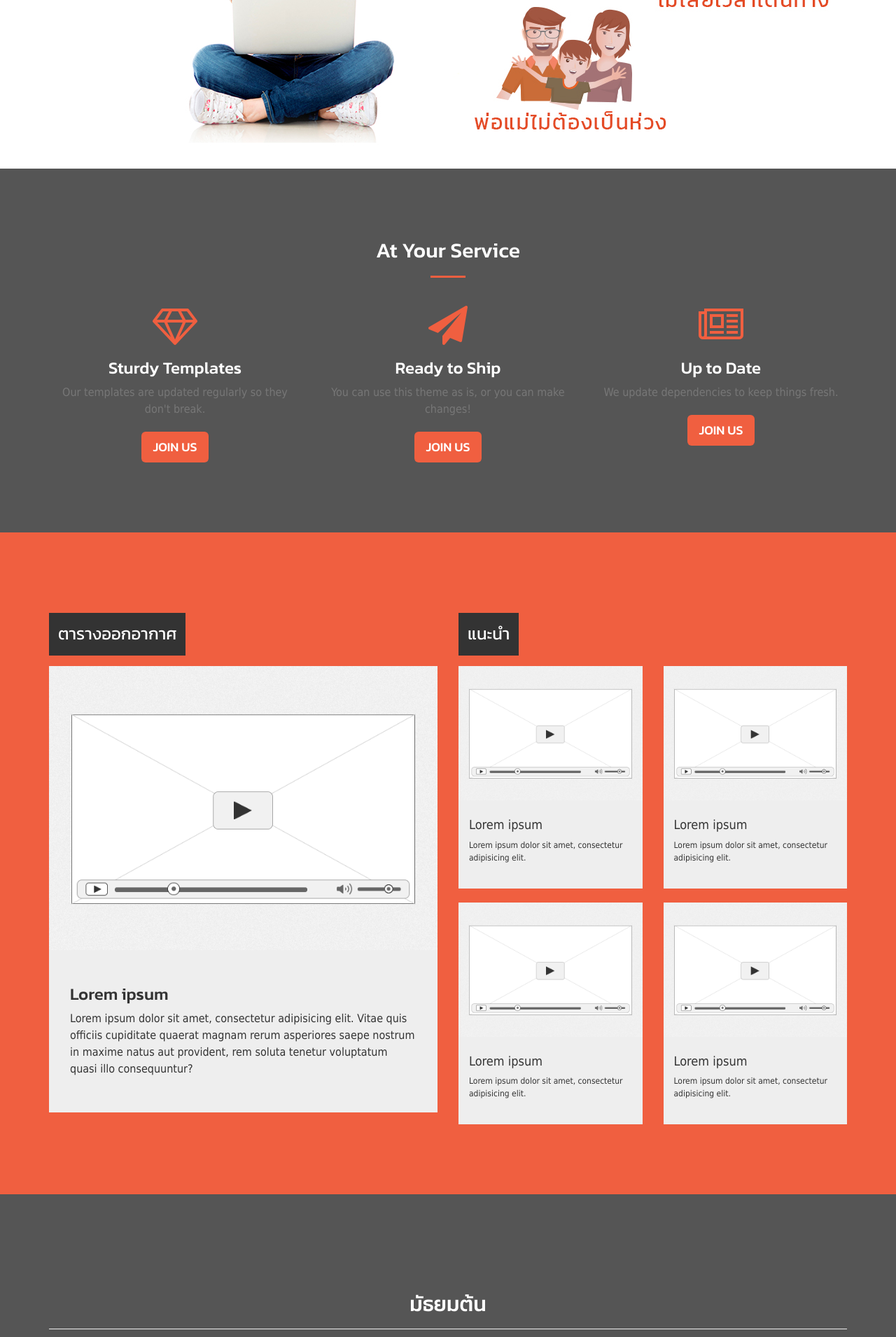
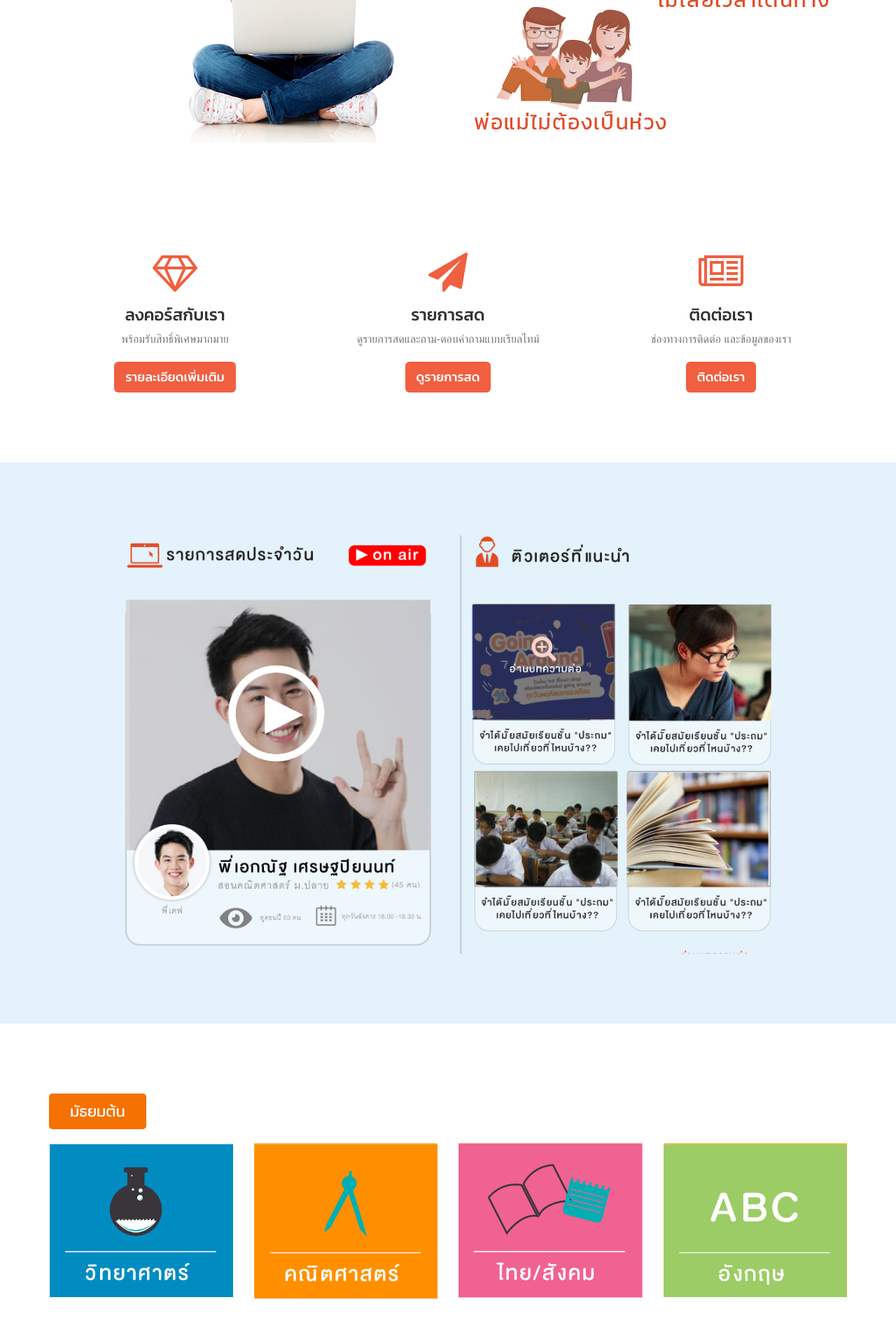
Before and after one commit to winwanwon/OWLJAI, a PHP site: page / in a window 1280 px wide. Shown: the part 359-2270 px from the top of the page at 70% size. Run offline with PHP 8.4, Linux system fonts and the light colour scheme.

Commit message:
no message

```diff
--- a/css/creative.css
+++ b/css/creative.css
@@ -58,7 +58,7 @@ p {
 }
 
 .bg-primary {
-    background-color: #f05f40;
+    background-color: #e5f1fd;
 }
 
 .bg-orange {
@@ -190,9 +190,9 @@ header {
     width: 100%;
     min-height: auto;
     text-align: center;
-    color: #fff;
+    color: #333;
     /* background-image: url(../img/header.jpg); */
-    background: #555;
+    background: #fff;
     background-position: center;
     -webkit-background-size: cover;
     -moz-background-size: cover;
--- a/index.php
+++ b/index.php
@@ -111,37 +111,29 @@
   <section id="services">
     <div class="container">
       <div class="row">
-        <div class="col-lg-12 text-center">
-          <h2 class="section-heading">At Your Service</h2>
-          <hr class="primary">
-        </div>
-      </div>
-    </div>
-    <div class="container">
-      <div class="row">
-        <div class="col-md-4 text-center">
+        <div class="col-sm-4 text-center">
           <div class="service-box">
             <i class="fa fa-4x fa-diamond wow bounceIn text-primary"></i>
-            <h3>Sturdy Templates</h3>
-            <p class="text-muted">Our templates are updated regularly so they don't break.</p>
+            <h3>ลงคอร์สกับเรา</h3>
+            <p class="text-muted">พร้อมรับสิทธิ์พิเศษมากมาย</p>
             <br>
-            <div class="btn btn-primary btn-lg">join us</div>
+            <div class="btn btn-primary btn-lg">รายละเอียดเพิ่มเติม</div>
           </div>
         </div>
-        <div class="col-md-4 text-center">
+        <div class="col-sm-4 text-center">
           <div class="service-box">
             <i class="fa fa-4x fa-paper-plane wow bounceIn text-primary" data-wow-delay=".1s"></i>
-            <h3>Ready to Ship</h3>
-            <p class="text-muted">You can use this theme as is, or you can make changes!</p><br>
-            <div class="btn btn-primary btn-lg">join us</div>
+            <h3>รายการสด</h3>
+            <p class="text-muted">ดูรายการสดและถาม-ตอบคำถามแบบเรียลไทม์</p><br>
+            <div class="btn btn-primary btn-lg">ดูรายการสด</div>
           </div>
         </div>
-        <div class="col-md-4 text-center">
+        <div class="col-sm-4 text-center">
           <div class="service-box">
             <i class="fa fa-4x fa-newspaper-o wow bounceIn text-primary" data-wow-delay=".2s"></i>
-            <h3>Up to Date</h3>
-            <p class="text-muted">We update dependencies to keep things fresh.</p><br>
-            <div class="btn btn-primary btn-lg">join us</div>
+            <h3>ติดต่อเรา</h3>
+            <p class="text-muted">ช่องทางการติดต่อ และข้อมูลของเรา</p><br>
+            <div class="btn btn-primary btn-lg">ติดต่อเรา</div>
           </div>
         </div>
       </div>
@@ -152,142 +144,74 @@
   <section class="bg-primary" id="livestream">
     <div class="container">
       <div class="row">
-        <div class="col-md-6 text-left">
-          <div class="live-title">ตารางออกอากาศ</div>
+        <div class="col-sm-5 col-md-offset-1 text-left">
+          <a href="livestream.php"><img src="img/home/004.jpg" class="img-responsive"></a>
         </div>
-        <div class="col-md-6 text-left">
-          <div class="live-title">แนะนำ</div>
+        <div class="col-sm-5 text-left">
+          <a href="tutor-profile.php"><img src="img/home/005.jpg" class="img-responsive"></a>
         </div>
       </div>
-      <div class="row">
-        <div class="col-md-6 text-center">
-          <img src="img/video_frame.png" class="img-responsive" alt="">
-          <div class="text-left vid-description">
-            <h3>Lorem ipsum</h3>
-            <p>Lorem ipsum dolor sit amet, consectetur adipisicing elit. Vitae quis officiis cupiditate quaerat magnam rerum asperiores saepe nostrum in maxime natus aut provident, rem soluta tenetur voluptatum quasi illo consequuntur?</p>
-          </div>
-        </div>
-        <div class="col-md-6 text-center">
+
+    </div>
+  </section>
+
+    <section id="video_list_prehigh">
+      <div class="container">
           <div class="row">
-            <div class="col-md-6">
-              <img src="img/video_frame.png" class="img-responsive" alt="">
-              <div class="text-left vid-description vid-description-small">
-                <h4>Lorem ipsum</h4>
-                <p>Lorem ipsum dolor sit amet, consectetur adipisicing elit.</p>
-              </div>
-            </div>
-            <div class="col-md-6">
-              <img src="img/video_frame.png" class="img-responsive" alt="">
-              <div class="text-left vid-description vid-description-small">
-                <h4>Lorem ipsum</h4>
-                <p>Lorem ipsum dolor sit amet, consectetur adipisicing elit.</p>
-              </div>
+            <div class="col-md-12 text-left">
+              <div style="background: #f57102; border-radius: 5px; display:inline-block; font-size: 22px; padding: 10px 30px; color:#FFF;">มัธยมต้น</div>
             </div>
           </div>
           <br>
-          <div class="row">
-            <div class="col-md-6">
-              <img src="img/video_frame.png" class="img-responsive" alt="">
-              <div class="text-left vid-description vid-description-small">
-                <h4>Lorem ipsum</h4>
-                <p>Lorem ipsum dolor sit amet, consectetur adipisicing elit.</p>
-              </div>
-            </div>
-            <div class="col-md-6">
-              <img src="img/video_frame.png" class="img-responsive" alt="">
-              <div class="text-left vid-description vid-description-small">
-                <h4>Lorem ipsum</h4>
-                <p>Lorem ipsum dolor sit amet, consectetur adipisicing elit.</p>
-              </div>
-            </div>
+        <div class="row">
+          <div class="col-sm-3 text-center">
+            <a href="#"><img src="img/home/007.png" class="img-responsive"></a>
+          </div>
+          <div class="col-sm-3 text-center">
+            <a href="#"><img src="img/home/008.png" class="img-responsive"></a>
+          </div>
+          <div class="col-sm-3 text-center">
+            <a href="#"><img src="img/home/009.png" class="img-responsive"></a>
+          </div>
+          <div class="col-sm-3 text-center">
+            <a href="#"><img src="img/home/010.png" class="img-responsive"></a>
           </div>
         </div>
       </div>
     </section>
 
-    <section id="video_list_prehigh">
+    <section id="video_list_high" style="background: #faf4b6;">
       <div class="container">
-        <div class="page-header">
-          <h2>มัธยมต้น</h2>
-        </div>
         <div class="row">
-          <div class="col-md-3 text-center">
-            <div class="service-box subject-box">
-              <h3>Sturdy Templates</h3>
-              <p class="text-muted">Our templates are updated regularly so they don't break.</p>
-            </div>
-          </div>
-          <div class="col-md-3 text-center">
-            <div class="service-box subject-box">
-              <h3>Sturdy Templates</h3>
-              <p class="text-muted">Our templates are updated regularly so they don't break.</p>
-            </div>
-          </div>
-          <div class="col-md-3 text-center">
-            <div class="service-box subject-box">
-              <h3>Sturdy Templates</h3>
-              <p class="text-muted">Our templates are updated regularly so they don't break.</p>
-            </div>
-          </div>
-          <div class="col-md-3 text-center">
-            <div class="service-box subject-box">
-              <h3>Sturdy Templates</h3>
-              <p class="text-muted">Our templates are updated regularly so they don't break.</p>
-            </div>
+          <div class="col-md-12 text-left">
+            <div style="background: #f57102; border-radius: 5px; display:inline-block; font-size: 22px; padding: 10px 30px; color:#FFF;">มัธยมปลาย</div>
           </div>
         </div>
-      </div>
-    </section>
-
-    <section id="video_list_high">
-      <div class="container">
-        <div class="page-header">
-          <h2>มัธยมปลาย</h2>
-        </div>
+        <br>
         <div class="row">
-          <div class="col-md-3 text-center">
-            <div class="service-box subject-box">
-              <h3>Sturdy Templates</h3>
-              <p class="text-muted">Our templates are updated regularly so they don't break.</p>
-            </div>
+          <div class="col-xs-3 text-center">
+            <a href="#"><img src="img/home/12.jpg" class="img-responsive"></a>
           </div>
-          <div class="col-md-3 text-center">
-            <div class="service-box subject-box">
-              <h3>Sturdy Templates</h3>
-              <p class="text-muted">Our templates are updated regularly so they don't break.</p>
-            </div>
+          <div class="col-xs-3 text-center">
+            <a href="#"><img src="img/home/13.jpg" class="img-responsive"></a>
           </div>
-          <div class="col-md-3 text-center">
-            <div class="service-box subject-box">
-              <h3>Sturdy Templates</h3>
-              <p class="text-muted">Our templates are updated regularly so they don't break.</p>
-            </div>
+          <div class="col-xs-3 text-center">
+            <a href="#"><img src="img/home/14.jpg" class="img-responsive"></a>
           </div>
-          <div class="col-md-3 text-center">
-            <div class="service-box subject-box">
-              <h3>Sturdy Templates</h3>
-              <p class="text-muted">Our templates are updated regularly so they don't break.</p>
-            </div>
+          <div class="col-xs-3 text-center">
+            <a href="#"><img src="img/home/15.jpg" class="img-responsive"></a>
           </div>
         </div>
+        <br>
         <div class="row">
-          <div class="col-md-3 text-center">
-            <div class="service-box subject-box">
-              <h3>Sturdy Templates</h3>
-              <p class="text-muted">Our templates are updated regularly so they don't break.</p>
-            </div>
+          <div class="col-xs-3 text-center">
+            <a href="#"><img src="img/home/16.jpg" class="img-responsive"></a>
           </div>
-          <div class="col-md-3 text-center">
-            <div class="service-box subject-box">
-              <h3>Sturdy Templates</h3>
-              <p class="text-muted">Our templates are updated regularly so they don't break.</p>
-            </div>
+          <div class="col-xs-3 text-center">
+            <a href="#"><img src="img/home/17.jpg" class="img-responsive"></a>
           </div>
-          <div class="col-md-3 text-center">
-            <div class="service-box subject-box">
-              <h3>Sturdy Templates</h3>
-              <p class="text-muted">Our templates are updated regularly so they don't break.</p>
-            </div>
+          <div class="col-xs-3 text-center">
+            <a href="#"><img src="img/home/18.jpg" class="img-responsive"></a>
           </div>
         </div>
       </div>
@@ -295,59 +219,9 @@
 
     <section id="articles">
       <div class="container">
-        <div class="page-header">
-          <h2>Articles</h2>
-        </div>
         <div class="row">
-          <div class="col-md-3">
-            <div class="service-box subject-box">
-              <h3>Test Article</h3>
-              <p class="text-muted">Test Content.</p>
-            </div>
-          </div>
-          <div class="col-md-3">
-            <div class="service-box subject-box">
-              <h3>Test Article</h3>
-              <p class="text-muted">Test Content.</p>
-            </div>
-          </div>
-          <div class="col-md-3">
-            <div class="service-box subject-box">
-              <h3>Test Article</h3>
-              <p class="text-muted">Test Content.</p>
-            </div>
-          </div>
-          <div class="col-md-3">
-            <div class="service-box subject-box">
-              <h3>Test Article</h3>
-              <p class="text-muted">Test Content.</p>
-            </div>
-          </div>
-        </div>
-        <div class="row">
-          <div class="col-md-3">
-            <div class="service-box subject-box">
-              <h3>Test Article</h3>
-              <p class="text-muted">Test Content.</p>
-            </div>
-          </div>
-          <div class="col-md-3">
-            <div class="service-box subject-box">
-              <h3>Test Article</h3>
-              <p class="text-muted">Test Content.</p>
-            </div>
-          </div>
-          <div class="col-md-3">
-            <div class="service-box subject-box">
-              <h3>Test Article</h3>
-              <p class="text-muted">Test Content.</p>
-            </div>
-          </div>
-          <div class="col-md-3">
-            <div class="service-box subject-box">
-              <h3>Test Article</h3>
-              <p class="text-muted">Test Content.</p>
-            </div>
+          <div class="col-sm-12">
+            <img src="img/home/21.png" class="img-responsive" alt="">
           </div>
         </div>
       </div>
```
